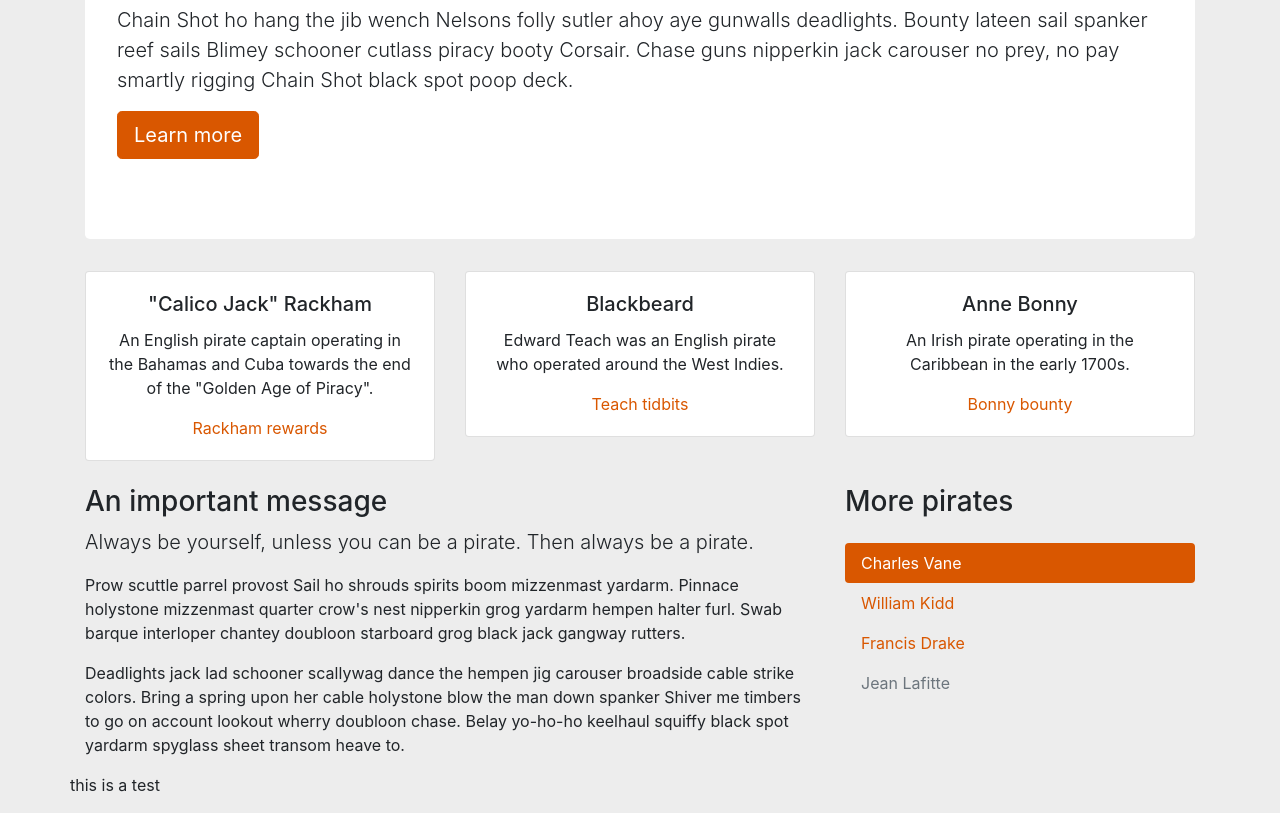
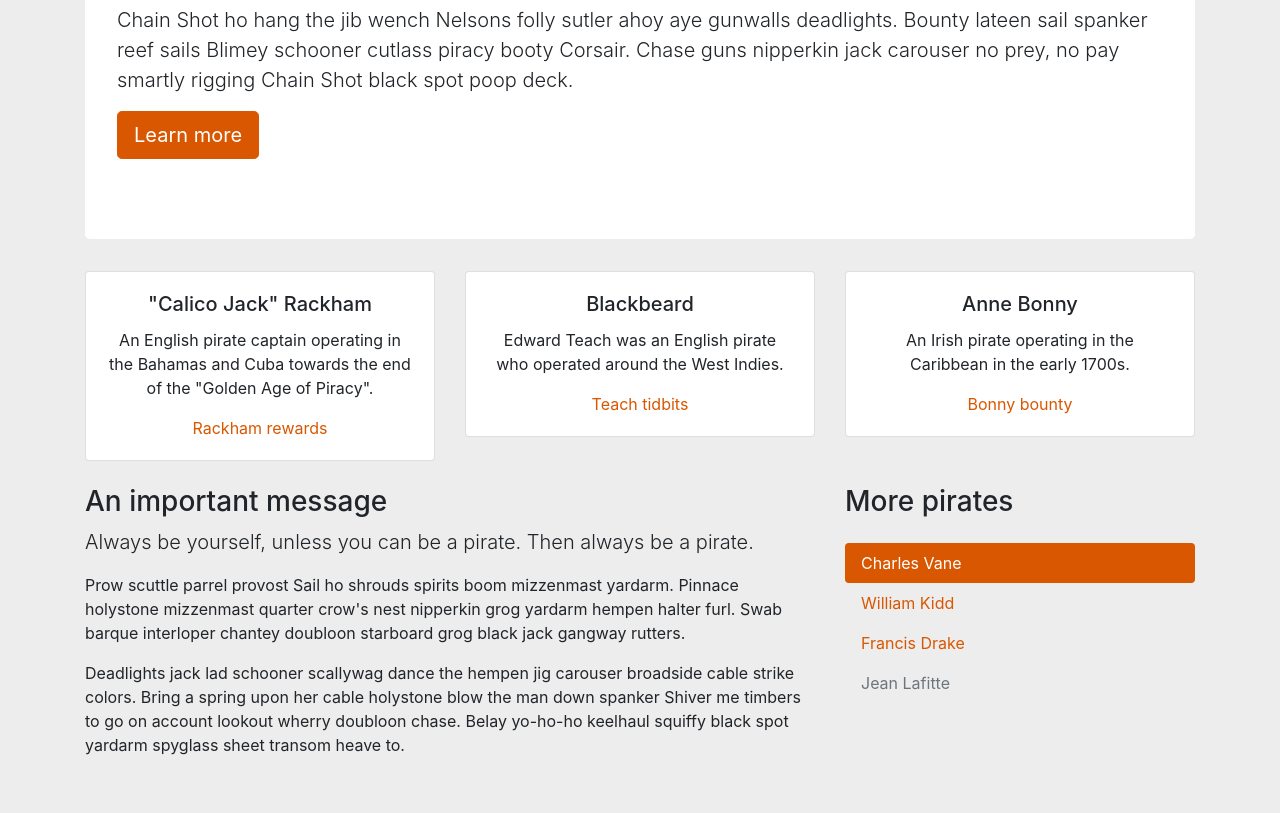
Before and after one commit to alt-LEEROY/evanlroy-bootstrap, a website: page docs/index.html in a window 1280 px wide. Shown: the part 190-1003 px from the top of the page. After the commit the page ends 963 px from the top, so only its background shows below. Drawn offline with Linux system fonts and the light colour scheme.

Commit message:
fourth try is the charm

```diff
--- a/docs/index.html
+++ b/docs/index.html
@@ -94,8 +94,8 @@
         <div class="row mt-sm-4 mt-md-0">
           <div class="col-sm-12 col-md-8">
             <h3>An important message</h3>
+
             <p class="lead">Always be yourself, unless you can be a pirate. Then always be a pirate.</p>
-
             <p>Prow scuttle parrel provost Sail ho shrouds spirits boom mizzenmast yardarm. Pinnace holystone mizzenmast quarter crow's nest nipperkin grog yardarm hempen halter furl. Swab barque interloper chantey doubloon starboard grog black jack gangway rutters.</p>
             <p>Deadlights jack lad schooner scallywag dance the hempen jig carouser broadside cable strike colors. Bring a spring upon her cable holystone blow the man down spanker Shiver me timbers to go on account lookout wherry doubloon chase. Belay yo-ho-ho keelhaul squiffy black spot yardarm spyglass sheet transom heave to.</p>
           </div>
@@ -118,12 +118,8 @@
               </li>
             </ul>
           </div>
-
-          <p> this is a test</p>
-
         </div>
       </section>
-
     </div>
 
     <script src="js/jquery.js"></script>
```
Also changed, not shown: src/html/index.html (+1 -5 lines). Lines whose indentation alone changed are shown as unchanged.
